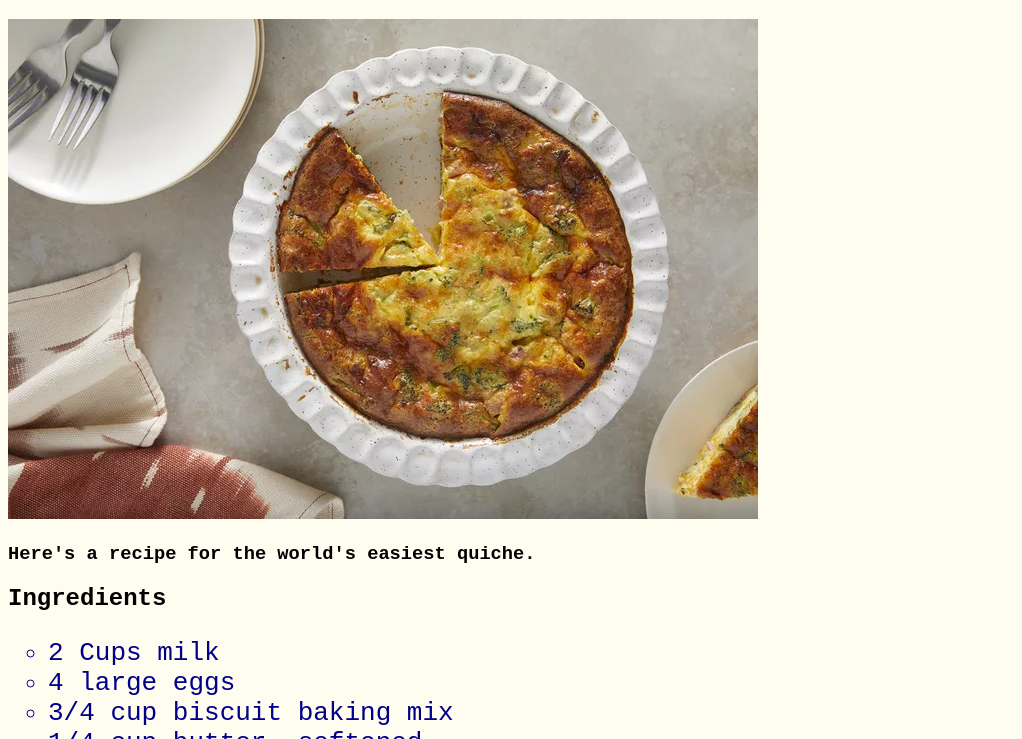
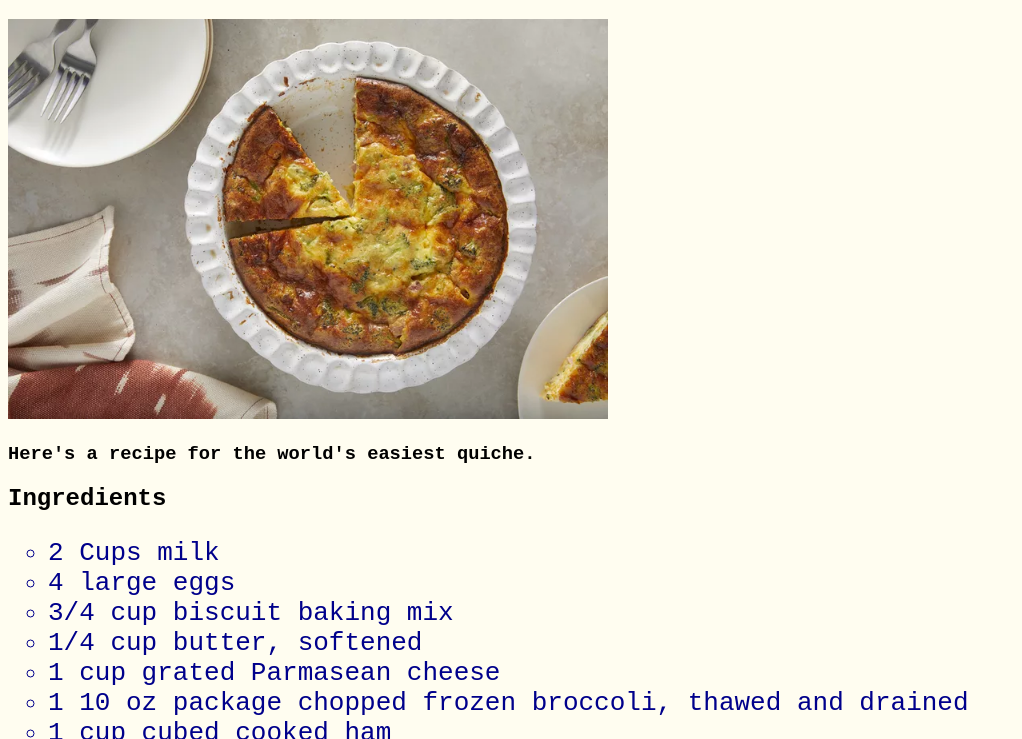
Before and after one commit to doubledusty/odin-recipes, a plain HTML site: page recipes/quiche.html in a window 1280 px wide. Shown: the part 61-800 px from the top of the page, without its empty margins (0-1022 px from the left). Drawn offline with Linux system fonts and the light colour scheme.

Commit message:
formatted css for assignment

```diff
--- a/style.css
+++ b/style.css
@@ -18,6 +18,11 @@ ol {
     list-style-type: upper-roman;
 }
 
+img {
+    max-width: 600px;
+    height: auto;
+}
+
 .links {
     font-size: 30px;
     font-weight: bold;
```
Also changed, not shown: index.html (+1 -1 lines), recipes/chicken-noodle-soup.html (+1 -1 lines).
